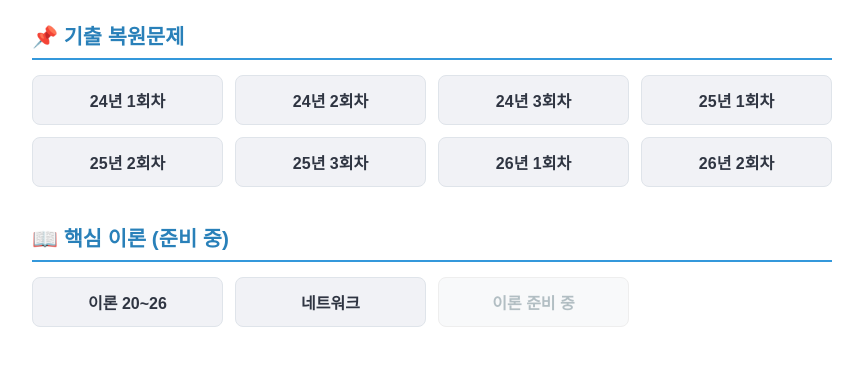
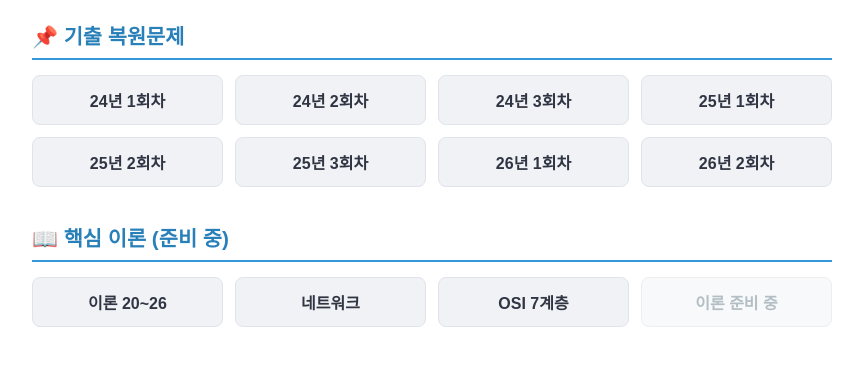
Before and after one commit to jyoungj11/exam-bank, a plain HTML site: page index.html in a window 1280 px wide. Shown: the part 167-532 px from the top of the page, without its empty margins (208-1071 px from the left). Drawn offline with Linux system fonts and the light colour scheme.

Commit message:
Add link to OSI 7 layers in the menu

```diff
--- a/index.html
+++ b/index.html
@@ -42,6 +42,7 @@
         <div class="submenu-grid">
             <a href="2026.html" class="btn">이론 20~26</a>
             <a href="network.html" class="btn">네트워크</a>
+            <a href="OSI7.html" class="btn">OSI 7계층</a>
             <span class="btn btn-disabled">이론 준비 중</span>
         </div>
     </div>
```
